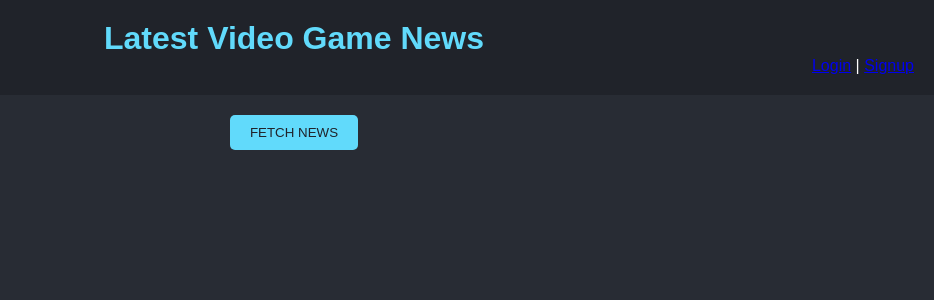
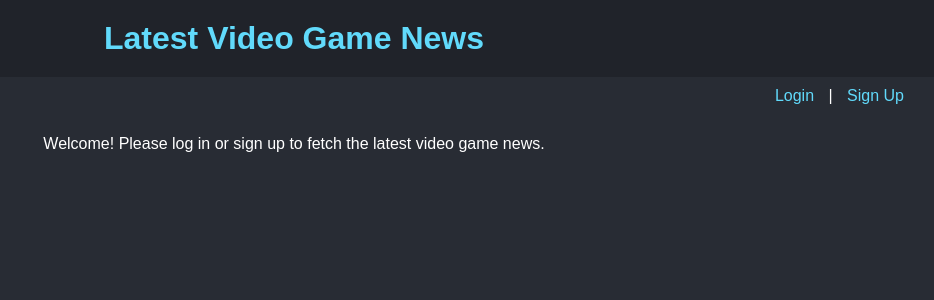
Before and after one commit to domludejesus/news-crawler, a Flask app: page / in a window 1280 px wide. Shown: the top 300 px of the page, without its empty margins (346-1280 px from the left). Run offline with Flask 3, Linux system fonts and the light colour scheme.

Commit message:
'fixed login pages'

```diff
--- a/app.py
+++ b/app.py
@@ -38,6 +38,11 @@ def fetch_news(url):
             news_items.append(news_item)
     return news_items
 
+@app.route('/')
+def home():
+    # Directly render index.html with is_authenticated flag
+    return render_template('index.html', is_authenticated=current_user.is_authenticated)
+
 @app.route('/login', methods=['GET', 'POST'])
 def login():
     if request.method == 'POST':
@@ -67,11 +72,8 @@ def logout():
     logout_user()
     return redirect(url_for('home'))
 
-@app.route('/')
-def home():
-    return render_template('index.html')
-
 @app.route('/fetch-news')
+@login_required
 def get_news():
     url = 'https://www.ign.com/news'  # Adjust this URL as needed
     news_titles = fetch_news(url)
--- a/templates/index.html
+++ b/templates/index.html
@@ -41,15 +41,29 @@
             padding: 10px;
             border-radius: 5px;
         }
+        .nav {
+            text-align: right;
+            padding: 10px 20px;
+        }
+        .nav a {
+            color: #61dafb;
+            text-decoration: none;
+            padding: 0 10px;
+        }
     </style>
 </head>
 <body>
     <div class="header">
         <h1>Latest Video Game News</h1>
-        <div style="text-align: right;">
-            <a href="/login">Login</a> | <a href="/signup">Signup</a>
     </div>
+    <div class="nav">
+        {% if current_user.is_authenticated %}
+            <a href="/logout">Sign Out</a>
+        {% else %}
+            <a href="/login">Login</a> | <a href="/signup">Sign Up</a>
+        {% endif %}
     </div>
+    {% if current_user.is_authenticated %}
         <div style="text-align: center;">
             <button id="fetch-news-btn">Fetch News</button>
             <ul id="news-list"></ul>
@@ -71,5 +85,8 @@
                     .catch(error => console.error('Error fetching news:', error));
             });
         </script>
+    {% else %}
+        <p style="text-align: center; margin-top: 20px;">Welcome! Please log in or sign up to fetch the latest video game news.</p>
+    {% endif %}
 </body>
 </html>
```
Also changed, not shown: templates/logged_in_home.html (added, +34 -0 lines), templates/welcome.html (added, +13 -0 lines). Lines whose indentation alone changed are shown as unchanged.
